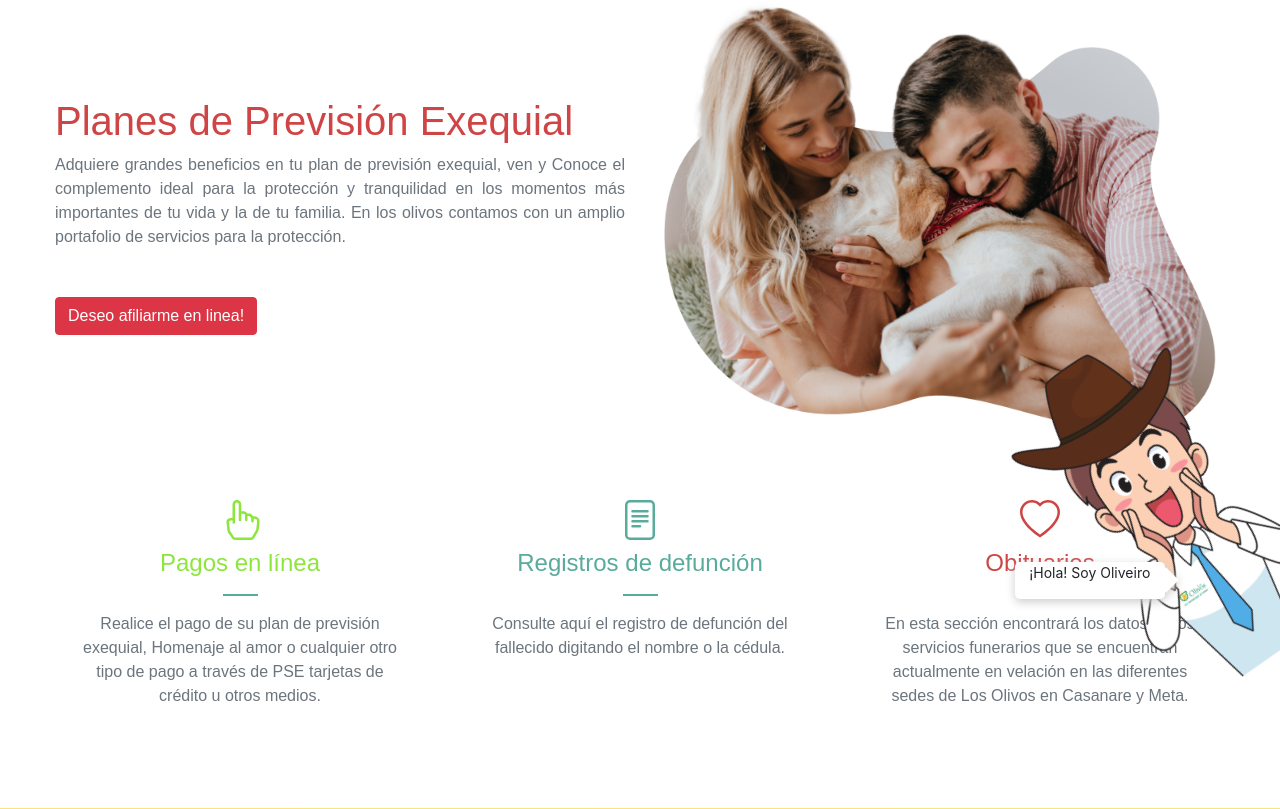
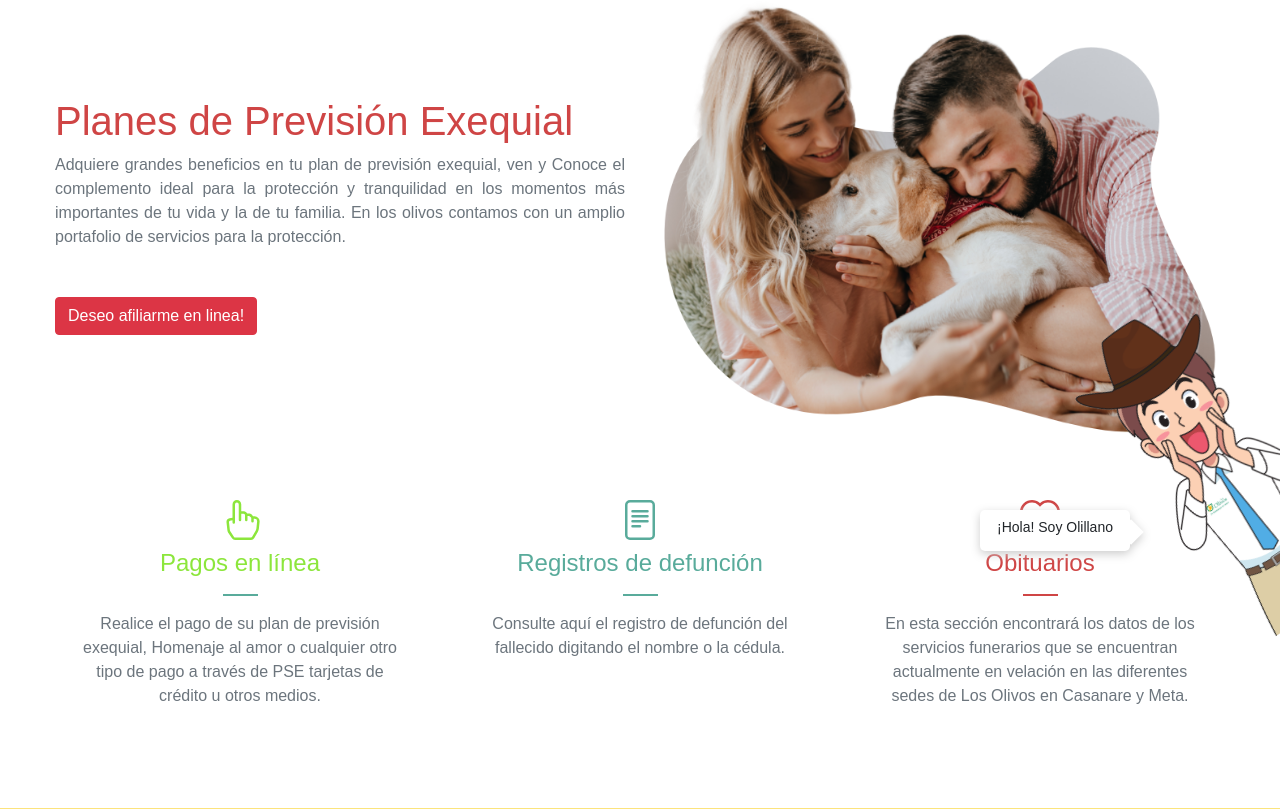
Before and after one commit to ManagerSAS/LosOivosLlanosOrientales, a PHP site: page / in a window 1280 px wide. Shown: the part 129-938 px from the top of the page. Run offline with PHP 8.4, Linux system fonts and the light colour scheme; some libraries are stand-ins or nearby versions; some web fonts are replaced.

Commit message:
Actualizacion 03/01/2023 08:13

```diff
--- a/css/Olillano.css
+++ b/css/Olillano.css
@@ -1,12 +1,40 @@
 
         .olillano{
             width: 100%;
-            max-width: 200px;
+            max-width: 150px;
             position: fixed;
-            z-index: 10;
-            right: 15px;
-            bottom: -20px;
+            z-index: 100;
+            right: -10px;
+            bottom: 30px;
         }
+        /* @media only screen and (min-width: 992px) and (max-width: 1199px){
+            .tooltip {
+                background: #fff;
+                position: fixed;
+                z-index: 10;
+                right: 20%;
+                bottom: 15%;
+                padding-top: 9px;
+                min-width: 150px;
+                max-width: 180px;
+                border-radius: 5px;
+                text-align: center;
+                filter: drop-shadow(0 3px 5px #ccc);
+                line-height: normal;
+            }
+            .tooltip:after {
+                content: "";
+                position: absolute;
+                bottom: 10px;
+                right: 0px;
+                margin-left: -10px;
+                width: 18px;
+                height: 18px;
+                background: #fff;
+                transform: rotate(45deg);
+            }
+
+        } */
         .slide-out-right {
 	        -webkit-animation: slide-out-right 1s cubic-bezier(0.550, 0.085, 0.680, 0.530) both;
 	        animation: slide-out-right 1s cubic-bezier(0.550, 0.085, 0.680, 0.530) both;
@@ -134,16 +162,16 @@
             background: #fff;
             position: fixed;
             z-index: 10;
-            right: 9%;
-            bottom: 9%;
+            right: 150px;
+            bottom: 15%;
+            padding-top: 9px;
             min-width: 150px;
             max-width: 180px;
             border-radius: 5px;
             text-align: center;
             filter: drop-shadow(0 3px 5px #ccc);
-            line-height: 1.5;
+            line-height: normal;
         }
-
         .tooltip:after {
             content: "";
             position: absolute;
--- a/index.html
+++ b/index.html
@@ -32,8 +32,8 @@
     <main id="content" role="main">
         <div id="app">
             <img src="./images//Olillano/OliLlano.png" id="fotoOlillano" class="olillano  slide-up-right" alt="" srcset="">
-            <div id="Name" class="tooltip slide-up-right-name">
-                <p>¡Hola! Soy Oliveiro</p>
+            <div id="Name" class="tooltip text-comfortaa  slide-up-right-name">
+                <p>¡Hola! Soy Olillano</p>
             </div>
             <!-- =========== WHATSAPP =========== -->
             <!-- <whatsapp-web></whatsapp-web> -->
```
Also changed, not shown: images/Olillano/OliLlano.png, 1 other file.
